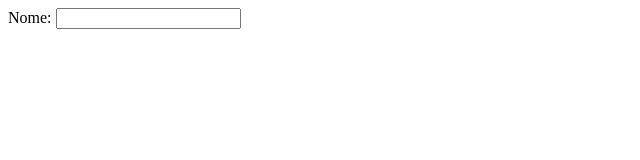
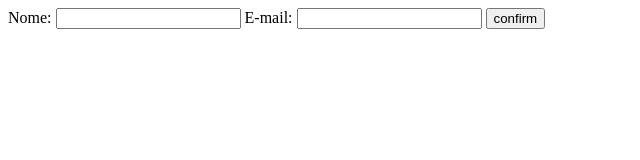
Before and after one commit to henriqueortiz975/Lista-de-Exerc-cios-Formul-rios-HTML-CSS, a plain HTML site: page exercicio1/exercicio1.html in a window 1280 px wide. Shown: the whole page, without its empty margins (0-640 px from the left). Drawn offline with Linux system fonts and the light colour scheme.

Commit message:
finalizado

```diff
--- a/exercicio1/exercicio1.html
+++ b/exercicio1/exercicio1.html
@@ -8,7 +8,11 @@
   <body>
     <form>
       <label for="name">Nome:</label>
-      <input type="text" id="name" name="name" />
+      <input type="text" name="name" />
+      <label for="email">E-mail:</label>
+      <input type="email" E-mail="email">
+      <button>confirm</button>
+
     </form>
   </body>
 </html>
```
